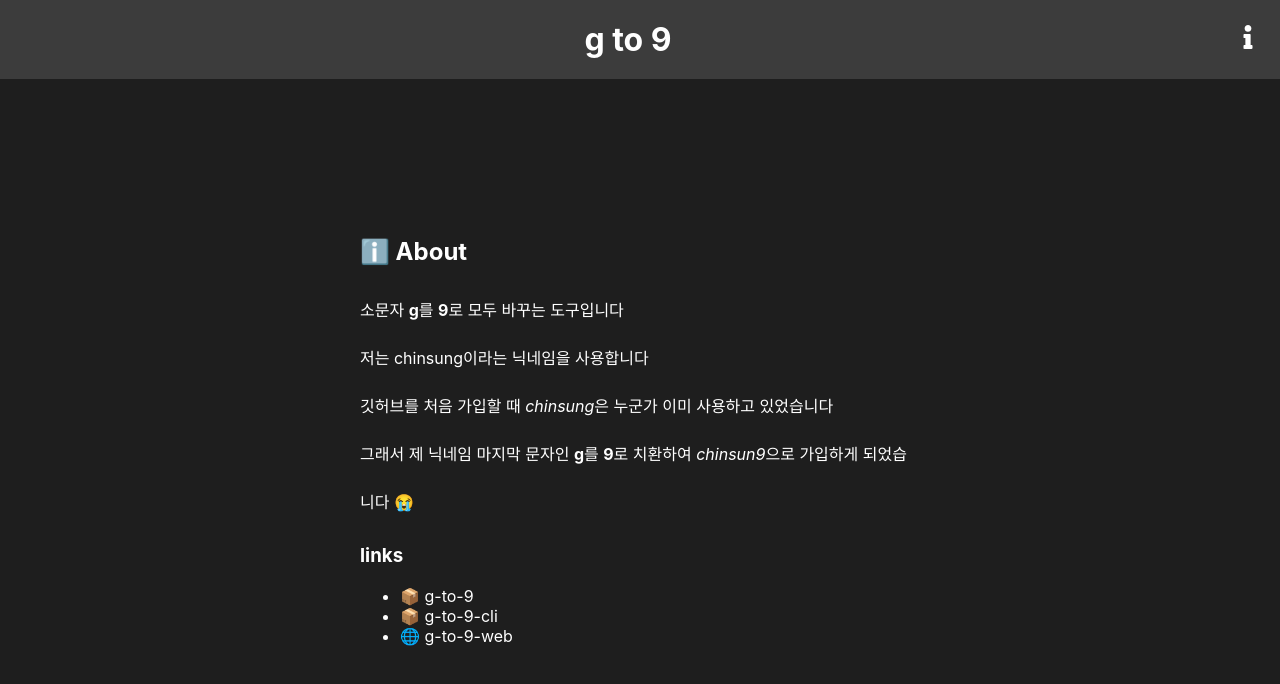
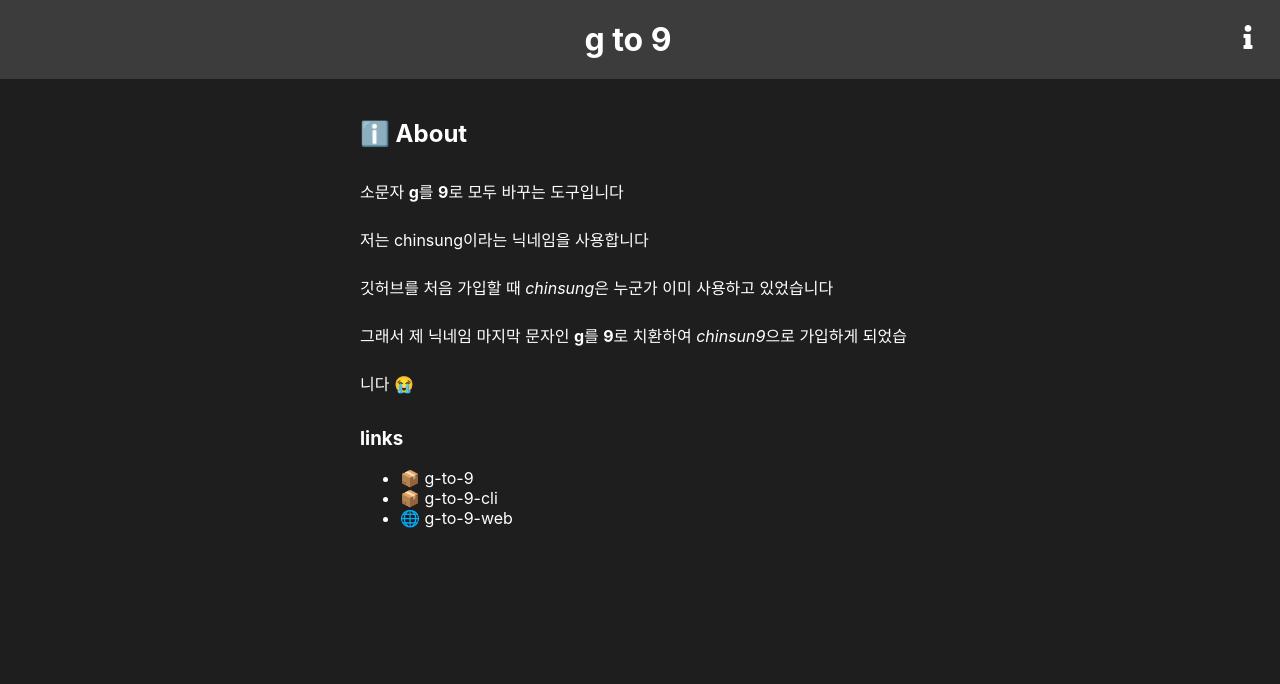
Before and after one commit to chinsun9/g-to-9-web, a Next.js app: page /about in a window 1280 px wide. Shown: the top 684 px of the page. Built offline with nearby package versions, Linux system fonts and the light colour scheme.

Commit message:
fix: css
- 인풋 수평 리사이즈 막기
- about page 오버플로우 스크롤

```diff
--- a/pages/about/index.tsx
+++ b/pages/about/index.tsx
@@ -7,6 +7,8 @@
   max-width: 600px;
   margin: auto;
   padding: 20px;
+  overflow: auto;
+  height: 100%;
 
   p {
     line-height: 3rem;
```
Also changed, not shown: component/gto9.tsx (+6 -2 lines).
